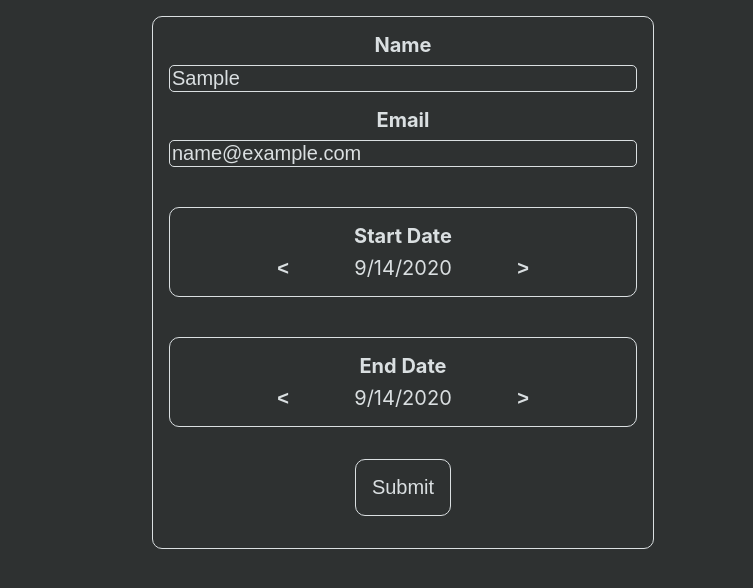
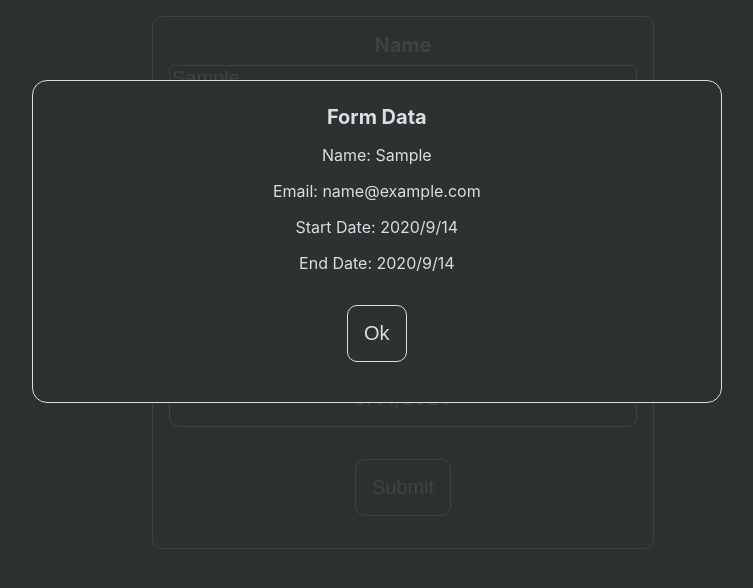
Before and after one commit to heardMan/react-date-selector, a React (Create React App) app: page / in a window 1280 px wide. Both pictures are taken after typing "Sample", "name@example.com" into the empty fields and a click on the button "Submit". Shown: the top 588 px of the page, without its empty margins (237-990 px from the left). Built offline with nearby package versions, Linux system fonts and the light colour scheme.

Commit message:
added modal

```diff
--- a/src/App.css
+++ b/src/App.css
@@ -2,6 +2,35 @@ body {
   background-color: #2e3131;
   touch-action: manipulation;
 }
+.modal-bg {
+  position: fixed;
+  top:0%;
+  left: 0%;
+  background-color: rgba(46, 49, 49, 0.9);
+  width: 100%;
+  height: 100%;
+}
+.modal {
+  position: fixed;
+  top: 50%;
+  left: 50%;
+  width: 50%;
+  margin-top: -25%; /* Negative half of height. */
+  margin-left: -29%; /* Negative half of width. */
+  margin-right: 0px;
+  margin-bottom: 0px;
+  z-index: 999;
+  border: solid #dadfe1 1px;
+  background-color: #2e3131;
+  padding: 1.5rem;
+  border-radius: 15px;
+}
+
+.modal-body > div {
+  margin:1rem;
+}
+
+/* Date Picker Styling */
 
 .name, .email {
   font-size:1.25rem;
@@ -29,7 +58,7 @@ body {
   margin:1rem;
 }
 
-.submit {
+.btn {
   font-size:1.25rem;
   padding: 1rem;
   border-radius: 10px;
@@ -39,10 +68,9 @@ body {
   margin:1rem;
 }
 
-.submit:active {
+.btn:active {
   background-color: #22a7f0;
 }
-
 
 .title {
   font-size:1.25rem;
@@ -92,7 +120,6 @@ body {
   width: 40px;
   height: 40px;
   margin: 0rem;
-
   font-size: 1.25rem;
   font-weight: bold;
   color:#dadfe1;
--- a/src/components/Form.js
+++ b/src/components/Form.js
@@ -1,9 +1,13 @@
 import React, { useEffect, useState } from 'react';
 import DatePicker from '../components/DatePicker.js';
+import { buildQueries } from '@testing-library/react';
 
 const Form = () => {
     const [startDate, setStartDate] = useState(null);
     const [endDate, setEndDate] = useState(null);
+    const [displayModal, setDisplayModal] = useState(false);
+    const [name, setName] = useState('');
+    const [email, setEmail] = useState('');
 
     const formatStartDate = (rawDate) => {
 
@@ -27,6 +31,42 @@ const Form = () => {
 
     }
 
+    const modal = () => {
+        return (
+            <div>
+            <div className='modal'>
+                <div className='modal-content'>
+                    <div className='modal-header title'>Form Data</div>
+                    <div className='modal-body'>
+                        <div>Name: {name}</div>
+                        <div>Email: {email}</div>
+                        <div>Start Date: {startDate}</div>
+                        <div>End Date: {endDate}</div>
+                    </div>
+                    <div className='modal-footer'>
+                        <button className='btn' onClick={toggleModal}>Ok</button>
+                    </div>
+                </div>
+
+            </div>
+            <div className='modal-bg' onClick={toggleModal}></div>
+            </div>
+        );
+    }
+
+    const toggleModal = () => {
+
+        if (displayModal === false) {
+
+            return setDisplayModal(true);
+
+        }
+
+        return setDisplayModal(false);
+
+    }
+
+
     useEffect(() => {
 
         formatStartDate((Date.now()));
@@ -38,11 +78,11 @@ const Form = () => {
         <div className='form'>
             <div className='form-field'>
                 <div className='title'>Name</div>
-                <input className='name' type='text' />
+                <input className='name' type='text' value={name} onChange={e=>{setName(e.target.value)}}/>
             </div>
             <div className='form-field'>
                 <div className='title'>Email</div>
-                <input className='email' type='email' />
+                <input className='email' type='email' value={email} onChange={e=>{setEmail(e.target.value)}}/>
             </div>
             <div className='form-field'>
                 <div className='startDate'>
@@ -58,10 +98,9 @@ const Form = () => {
                 </div>
             </div>
             <div className='form-field'>
-                <button className='submit'>Submit</button>
+                <button className='btn' onClick={toggleModal}>Submit</button>
             </div>
-
-
+            {displayModal === true ? modal() : null}
         </div>
     );
 };
```
Also changed, not shown: 19 other files (tests, documents, lock files or other folders).
